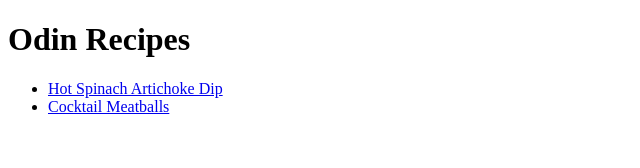
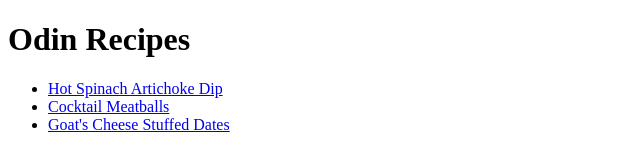
Before and after one commit to SoupeyDR/odin-recipes, a plain HTML site: page index.html in a window 1280 px wide. Shown: the whole page, without its empty margins (0-640 px from the left). Drawn offline with Linux system fonts and the light colour scheme.

Commit message:
Added final link to the index page

```diff
--- a/index.html
+++ b/index.html
@@ -9,6 +9,7 @@
     <ul>
         <li><a href="recipes/Hot-Spinach-Artichoke-Dip.html">Hot Spinach Artichoke Dip</a></li>
         <li><a href="recipes/cocktail-meatballs.html">Cocktail Meatballs</a> </li>
+        <li><a href="recipes/goat-cheese-stuffed-dates.html">Goat's Cheese Stuffed Dates</a></li>
     </ul>
 </body>
 </html>
```
